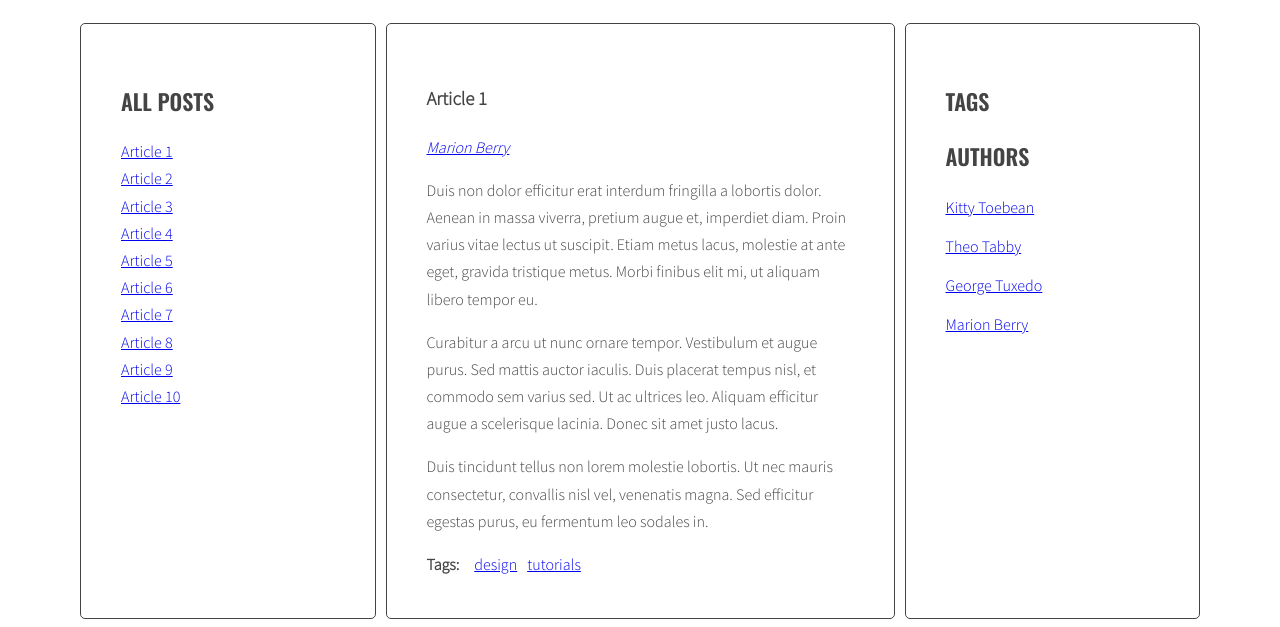
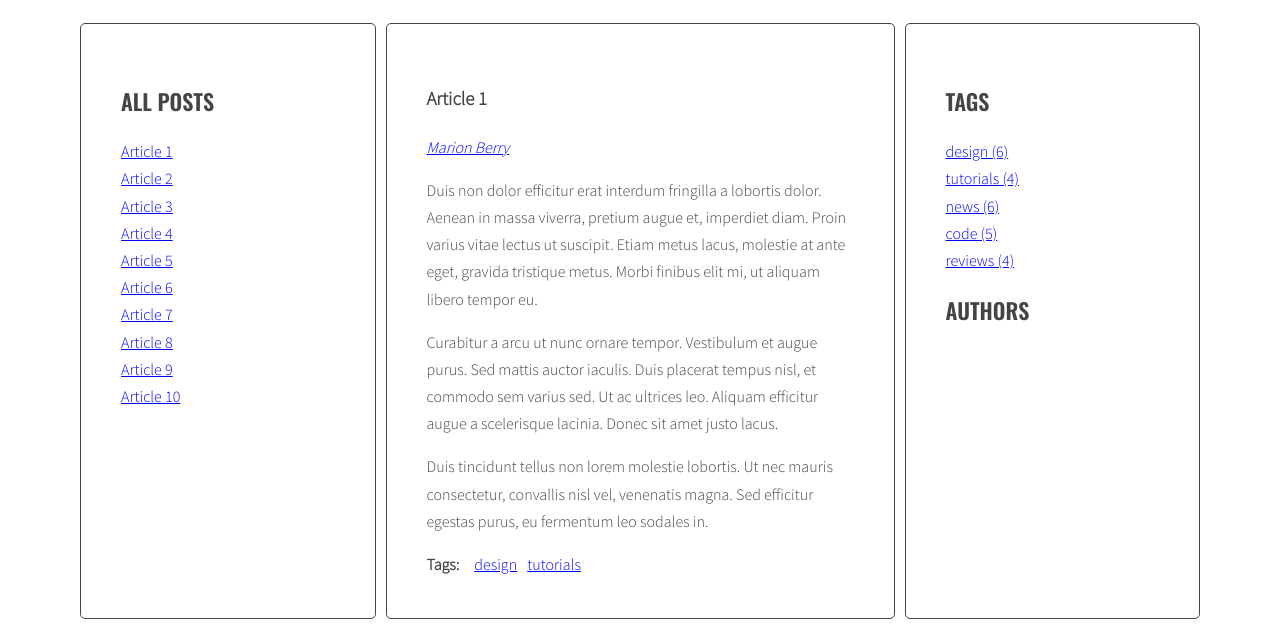
Before and after one commit to chart89/javascript-blog, a website: page index.html in a window 1280 px wide. Shown: the part 220-847 px from the top of the page. Drawn offline with nearby package versions, Linux system fonts and the light colour scheme.

Commit message:
Add code to display tags list into the tags column

```diff
--- a/index.html
+++ b/index.html
@@ -162,29 +162,11 @@
       <aside class="sidebar">
         <h2 class="section-title">Tags</h2>
         <ul class="list tags">
+
         </ul>
         <h2 class="section-title">Authors</h2>
         <ul class="list authors">
-          <li>
-            <a href="#">
-              <span class="author-name">Kitty Toebean</span>
-            </a>
-          </li>
-          <li>
-            <a href="#">
-              <span class="author-name">Theo Tabby</span>
-            </a>
-          </li>
-          <li>
-            <a href="#">
-              <span class="author-name">George Tuxedo</span>
-            </a>
-          </li>
-          <li>
-            <a href="#">
-              <span class="author-name">Marion Berry</span>
-            </a>
-          </li>
+
         </ul>
       </aside>
     </main>
--- a/js/script.js
+++ b/js/script.js
@@ -35,7 +35,8 @@ const optArticleSelector = '.post',
   optTitleSelector = '.post-title',
   optTitleListSelector = '.titles',
   optArticleTagsSelector = '.post-tags .list',
-  optArticleAuthorSelector = '.post .post-author';
+  optArticleAuthorSelector = '.post .post-author',
+  optTagsListSelector = '.tags.list';
 
 function generateTitleLinks(customSelector = ''){
 
@@ -71,6 +72,9 @@ generateTitleLinks();
 
 
 function generateTags(){
+    /* [NEW] create a new variable allTags with an empty object */
+    let allTags = [];
+
     /* find all articles */
     const articles = document.querySelectorAll(optArticleSelector);
 
@@ -97,6 +101,13 @@ function generateTags(){
             /* add generated code to html variable */
             html = html + tagsLink;
 
+            /* NEW check if this link is NOT already in allTAgs */
+            if(!allTags[tag]) {
+              /* [NEW] add tag to allTag object */
+              allTags[tag] = 1;
+            } else {
+              allTags[tag]++;
+            }
         /* END LOOP: for each tag */
         }
 
@@ -105,6 +116,21 @@ function generateTags(){
 
     /* END LOOP: for every article: */
     }
+    /* [NEW] find list of tags in right column */
+    const tagList = document.querySelector(optTagsListSelector);
+
+    /* [NEW] create variable for all links HTML code */
+    let allTagsHTML = '';
+
+    /* [NEW] START LOOP: for each tag in allTags: */
+    for(let tag in allTags){
+      /*[NEW] generate code of a link and add it to AllTagsHTML */
+      allTagsHTML += '<li><a href="#tag-' + tag + '">' + tag + ' (' + allTags[tag] + ')</a></li>';
+    }
+    /* [NEW] END LOOP: for each tag in allTags: */
+
+    /*[NEW] add HTML from allTagsHTML to tagList */
+    tagList.innerHTML = allTagsHTML;
 }
 
 generateTags();
```
